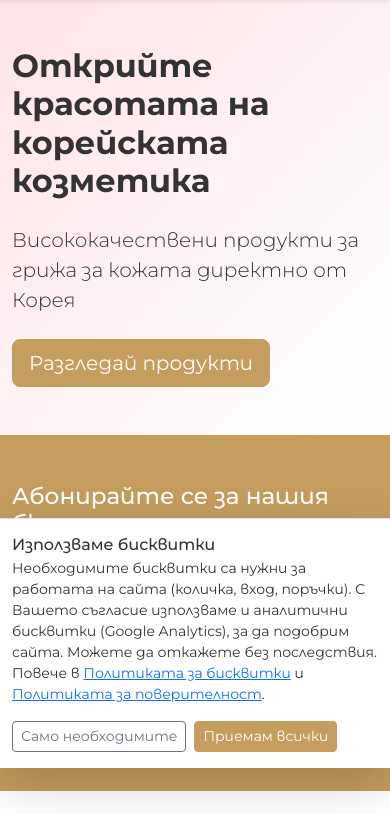
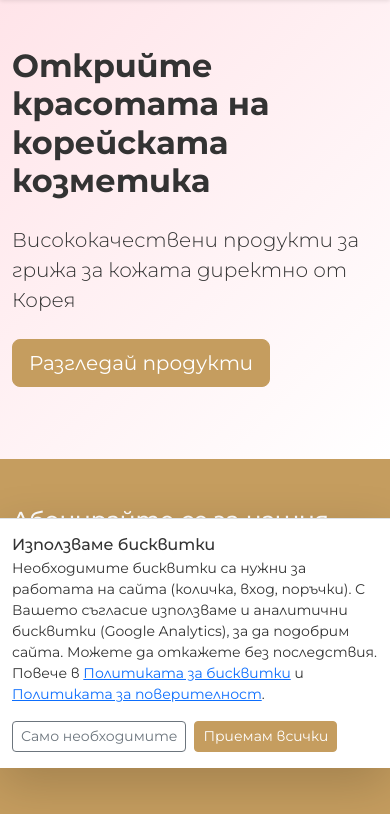
Before and after one commit to mymriffer-eng/norelia, a Django app: page / in a window 390 px wide. Shown: the part 76-890 px from the top of the page. Run offline with Django 5.2, Linux system fonts and the light colour scheme; data that the repository does not hold is empty; parts of the project's set-up code (start-up, migrations or seed data) failed here and were passed over; some libraries are stand-ins or nearby versions.

Commit message:
Add spacing above hero slider on mobile

```diff
--- a/templates/home.html
+++ b/templates/home.html
@@ -14,7 +14,7 @@
                 <p class="lead mb-4">Висококачествени продукти за грижа за кожата директно от Корея</p>
                 <a href="{% url 'shop:category_list' %}" class="btn btn-primary btn-lg">Разгледай продукти</a>
             </div>
-            <div class="col-lg-6">
+            <div class="col-lg-6 mt-4 mt-lg-0">
                 {% if hero_slides %}
                 <div id="heroCarousel" class="carousel slide carousel-fade hero-carousel" data-bs-ride="carousel" data-bs-interval="5000">
                     {% if hero_slides|length > 1 %}
```
